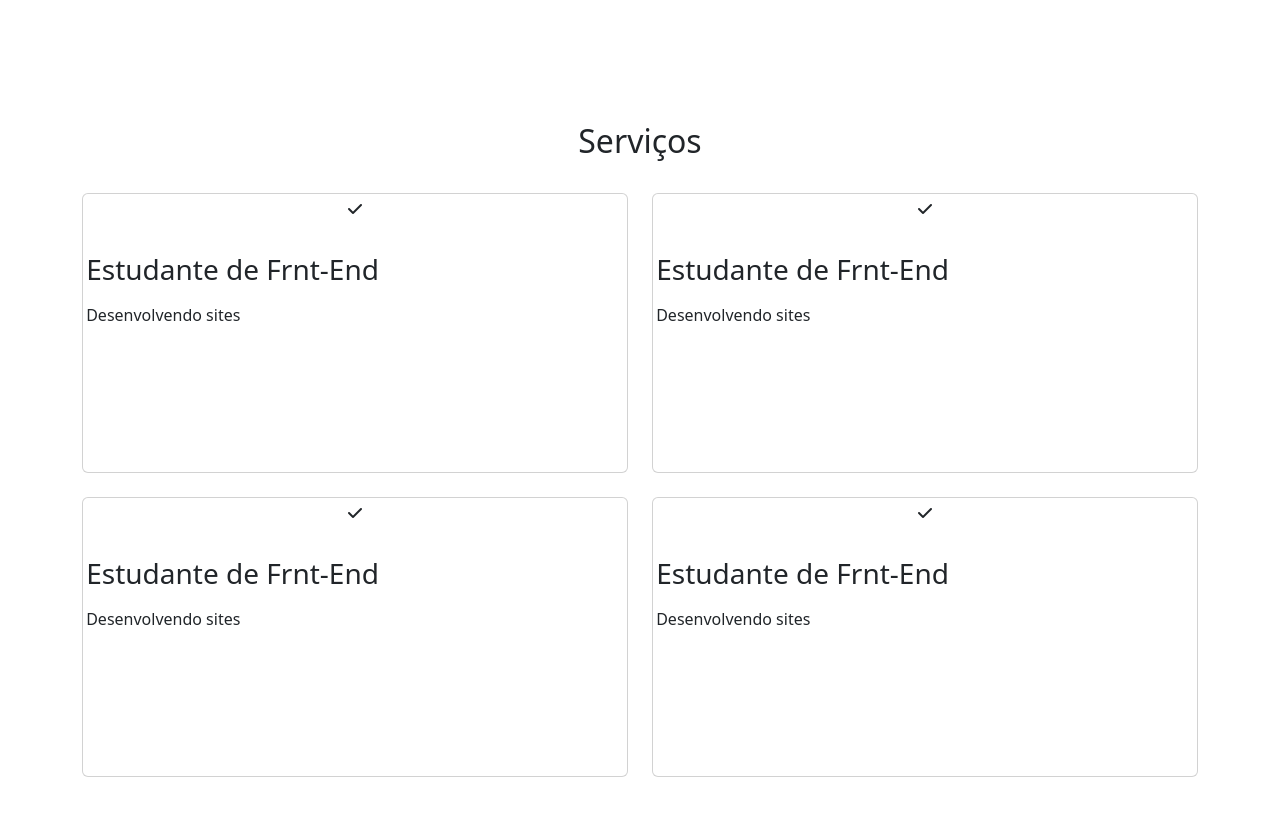
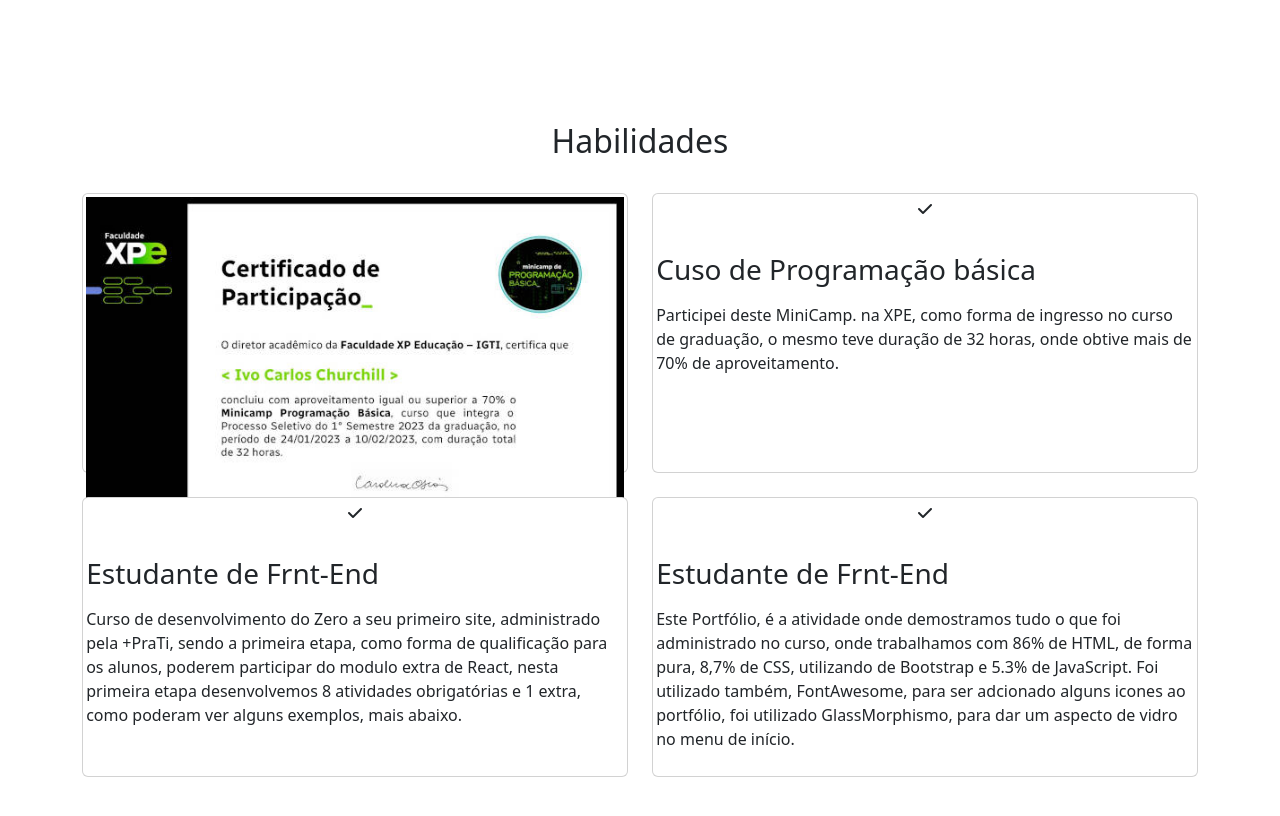
Before and after one commit to IvoChurchill/portfolioIvoChurchill, a plain HTML site: page index.html in a window 1280 px wide. Shown: the part 1420-2236 px from the top of the page. Drawn offline with nearby package versions, Linux system fonts and the light colour scheme.

Commit message:
alterações

```diff
--- a/index.html
+++ b/index.html
@@ -120,7 +120,7 @@
 
   <section id="sevicos">
     <div class="container">
-      <h2 class="text-center">Serviços</h2>
+      <h2 class="text-center">Habilidades</h2>
 
       <!--! Uma linha -->
       <div class="row">
@@ -128,6 +128,7 @@
         <!--! Uma coluna -->
         <div class="col-lg-6 mt-4">
             <div class="card servicesText">
+                <img src="image/certificado da XP.jpg" alt="Certificado de curso">
                 <div class="cardBody">
                     <i class="fa-solid fa-check servicesIcon"></i>
                     <h3 class="carTitle mt-3">Estudante de Frnt-End</h3>
@@ -141,8 +142,8 @@
             <div class="card servicesText">
                 <div class="cardBody">
                     <i class="fa-solid fa-check servicesIcon"></i>
-                    <h3 class="carTitle mt-3">Estudante de Frnt-End</h3>
-                    <p class="cardText mt-3">Desenvolvendo sites</p>
+                    <h3 class="carTitle mt-3">Cuso de Programação básica</h3>
+                    <p class="cardText mt-3">Participei deste MiniCamp. na XPE, como forma de ingresso no curso de graduação, o mesmo teve duração de 32 horas, onde obtive mais de 70% de aproveitamento.</p>
                 </div>
             </div>
         </div>
@@ -153,7 +154,7 @@
                 <div class="cardBody">
                     <i class="fa-solid fa-check servicesIcon"></i>
                     <h3 class="carTitle mt-3">Estudante de Frnt-End</h3>
-                    <p class="cardText mt-3">Desenvolvendo sites</p>
+                    <p class="cardText mt-3">Curso de desenvolvimento do Zero a seu primeiro site, administrado pela +PraTi, sendo a primeira etapa, como forma de qualificação para os alunos, poderem participar do modulo extra de React, nesta primeira etapa desenvolvemos 8 atividades obrigatórias e 1 extra, como poderam ver alguns exemplos, mais abaixo.</p>
                 </div>
             </div>
         </div>
@@ -164,7 +165,7 @@
                 <div class="cardBody">
                     <i class="fa-solid fa-check servicesIcon"></i>
                     <h3 class="carTitle mt-3">Estudante de Frnt-End</h3>
-                    <p class="cardText mt-3">Desenvolvendo sites</p>
+                    <p class="cardText mt-3">Este Portfólio, é a atividade onde demostramos tudo o que foi administrado no curso, onde trabalhamos com 86% de HTML, de forma pura, 8,7% de CSS, utilizando de Bootstrap e 5.3% de JavaScript. Foi utilizado também, FontAwesome, para ser adcionado alguns icones ao portfólio, foi utilizado GlassMorphismo, para dar um aspecto de vidro no menu de início.</p>
                 </div>
             </div>
         </div>
```
Also changed, not shown: image/Minha foto.jpg, image/certificado da XP.jpg (added).
